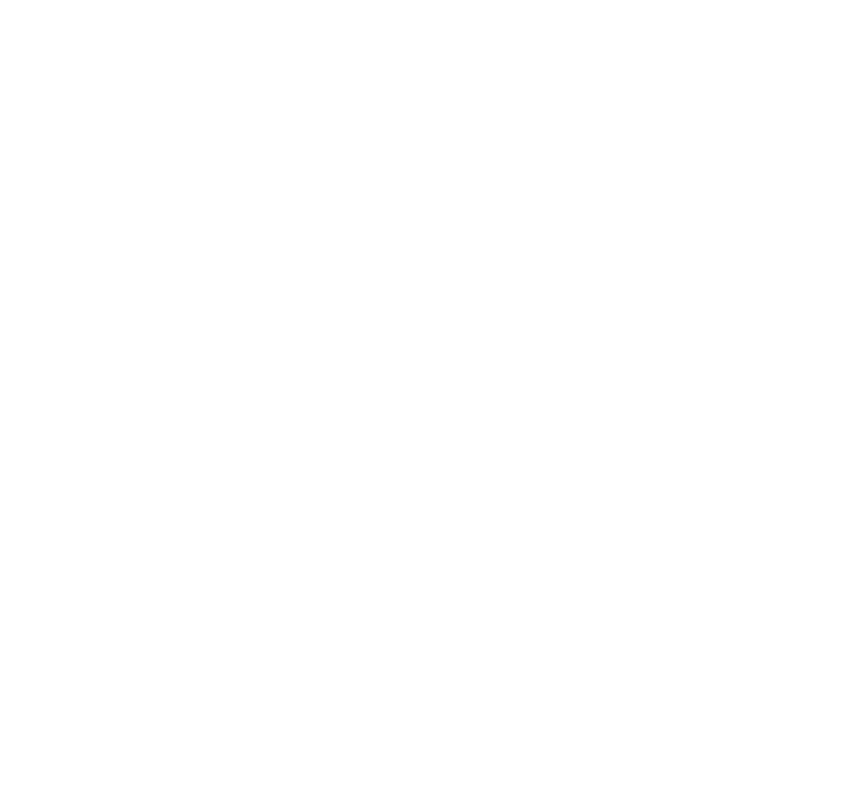
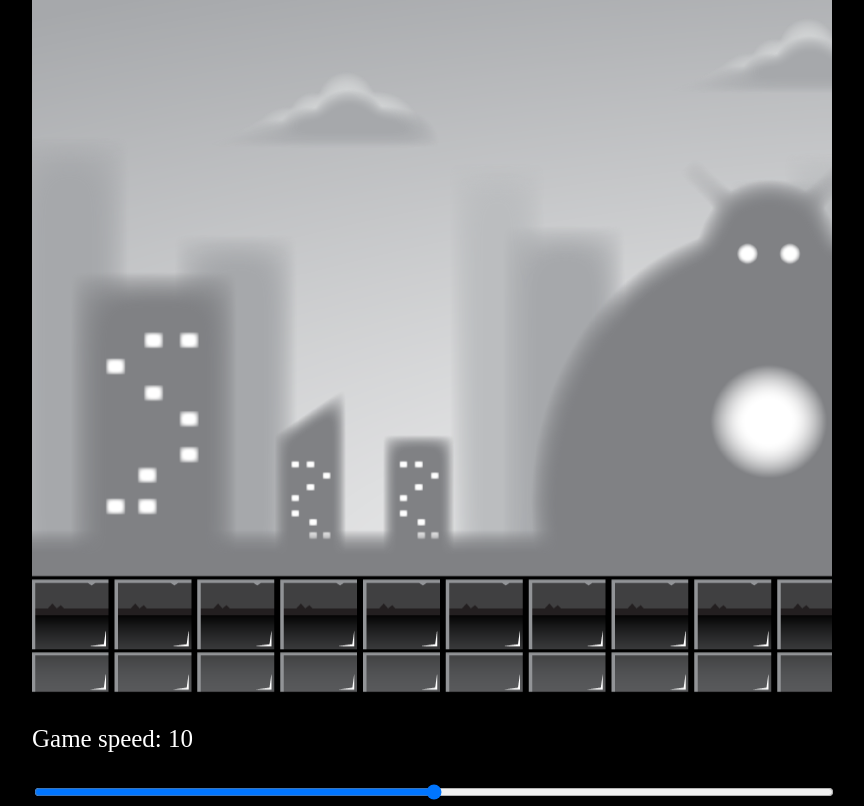
Before and after one commit to sirPixieJerry/parallax_backgrounds, a plain HTML site: page index.html in a window 1280 px wide. Shown: the whole page, without its empty margins (208-1072 px from the left). Drawn offline with Linux system fonts and the light colour scheme; animation ran at ten frames a second.

Commit message:
feat: parallax background with slider controls implemented

```diff
--- a/index.html
+++ b/index.html
@@ -6,9 +6,20 @@
     <meta name="viewport" content="width=device-width, initial-scale=1.0" />
     <title>Document</title>
     <link rel="stylesheet" href="style.css" />
-    <script type="text/javascript" src="./script/script.js" defer></script>
   </head>
   <body>
-    <canvas id="canavas"></canvas>
+    <div id="container">
+      <canvas id="canvas1"></canvas>
+      <p>Game speed: <span id="showGameSpeed"></span></p>
+      <input
+        type="range"
+        min="0"
+        max="20"
+        value="5"
+        class="slider"
+        id="slider"
+      />
+    </div>
+    <script type="text/javascript" src="./script/script.js"></script>
   </body>
 </html>
--- a/script/script.js
+++ b/script/script.js
@@ -1 +1,74 @@
-console.log('sane!');
+const canvas = document.getElementById('canvas1');
+const ctx = canvas.getContext('2d');
+const CANVAS_WIDTH = (canvas.width = 800);
+const CANVAS_HEIGHT = (canvas.height = 700);
+let gameSpeed = 10;
+
+const backgroundLayer1 = new Image();
+backgroundLayer1.src = './image/layer-1.png';
+const backgroundLayer2 = new Image();
+backgroundLayer2.src = './image/layer-2.png';
+const backgroundLayer3 = new Image();
+backgroundLayer3.src = './image/layer-3.png';
+const backgroundLayer4 = new Image();
+backgroundLayer4.src = './image/layer-4.png';
+const backgroundLayer5 = new Image();
+backgroundLayer5.src = './image/layer-5.png';
+
+window.addEventListener('load', () => {
+    const slider = document.getElementById('slider');
+    slider.value = gameSpeed;
+    const showGameSpeed = document.getElementById('showGameSpeed');
+    showGameSpeed.innerHTML = gameSpeed;
+    slider.addEventListener('change', function (e) {
+        gameSpeed = e.target.value;
+        showGameSpeed.innerHTML = e.target.value;
+    });
+
+    class Layer {
+        constructor(image, speedModifier) {
+            this.x = 0;
+            this.y = 0;
+            this.width = 2400;
+            this.height = 700;
+            this.image = image;
+            this.speedModifier = speedModifier;
+            this.speed = gameSpeed * this.speedModifier;
+        }
+        update() {
+            this.speed = gameSpeed * this.speedModifier;
+            if (this.x <= -this.width) {
+                this.x = 0;
+            }
+            this.x = Math.floor(this.x - this.speed);
+        }
+        draw() {
+            ctx.drawImage(this.image, this.x, this.y, this.width, this.height);
+            ctx.drawImage(
+                this.image,
+                this.x + this.width,
+                this.y,
+                this.width,
+                this.height
+            );
+        }
+    }
+
+    const layer1 = new Layer(backgroundLayer1, 0.2);
+    const layer2 = new Layer(backgroundLayer2, 0.4);
+    const layer3 = new Layer(backgroundLayer3, 0.6);
+    const layer4 = new Layer(backgroundLayer4, 0.8);
+    const layer5 = new Layer(backgroundLayer5, 1);
+
+    const gameObjects = [layer1, layer2, layer3, layer4, layer5];
+
+    function animate() {
+        ctx.clearRect(0, 0, CANVAS_WIDTH, CANVAS_HEIGHT);
+        gameObjects.forEach(o => {
+            o.draw();
+            o.update();
+        });
+        requestAnimationFrame(animate);
+    }
+    animate();
+});
--- a/style.css
+++ b/style.css
@@ -3,5 +3,29 @@
 }
 
 body {
-  background-color: white;
+  margin: 0;
+  background-color: black;
 }
+
+#container {
+  position: absolute;
+  width: 800px;
+  transform: translate(-50%, -50%);
+  top: 50%;
+  left: 50%;
+  font-size: 25px;
+}
+
+#canvas1 {
+  position: relative;
+  width: 800px;
+  height: 700px;
+}
+
+#slider {
+  width: 100%;
+}
+
+p {
+  color: white;
+}
```
